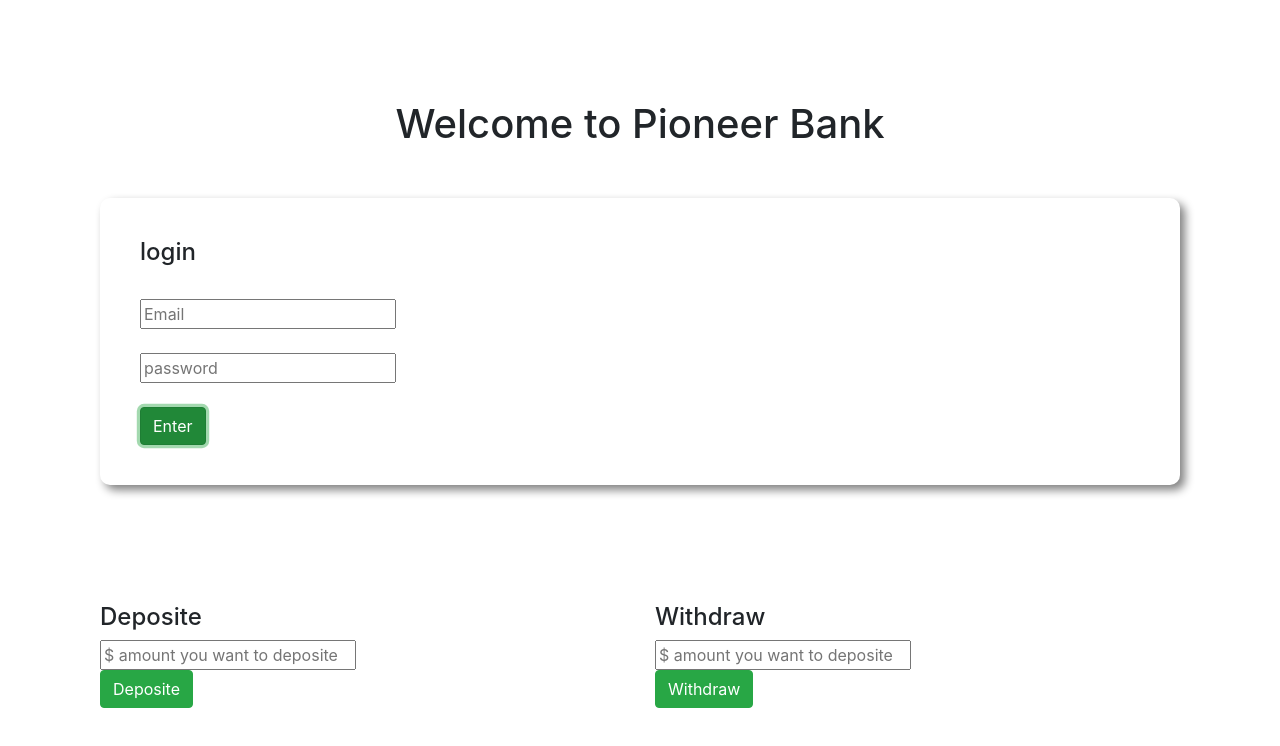
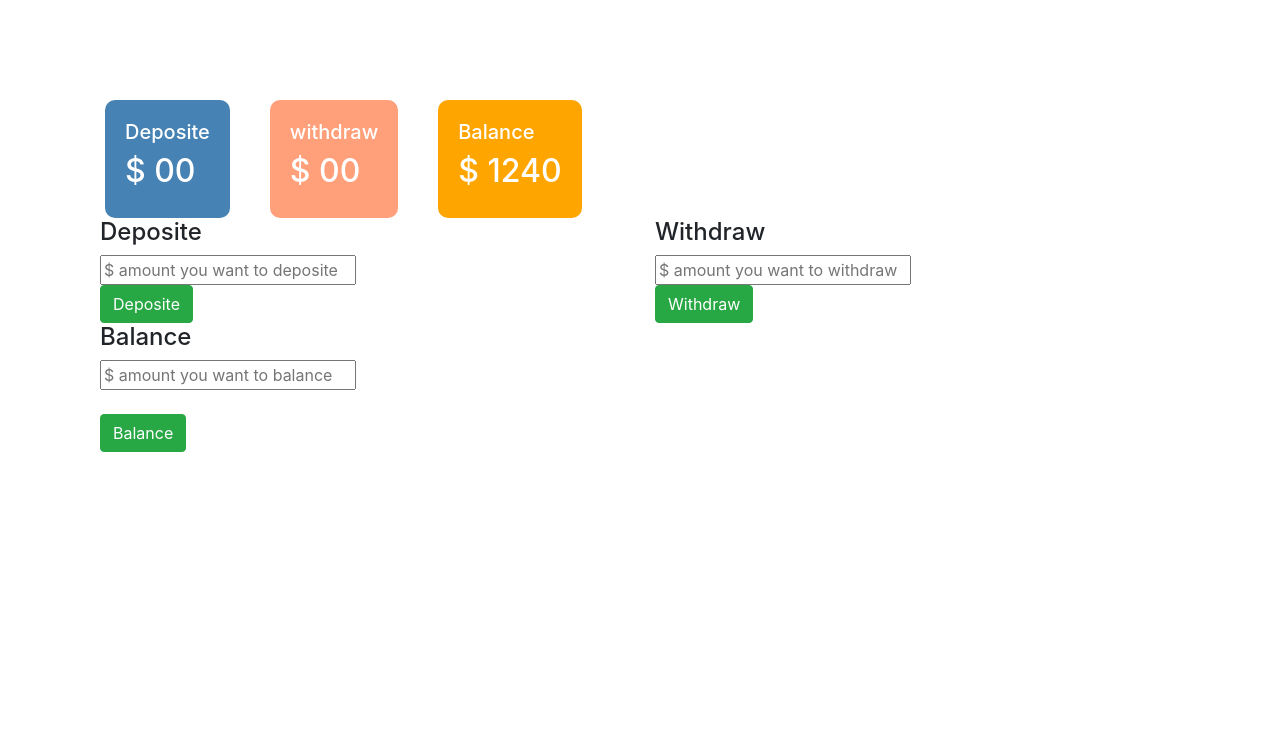
Before and after one commit to Sreyashipaul/Pioneer-Bank, a plain HTML site: page index.html in a window 1280 px wide. Both pictures are taken after a click on the button "Enter". Drawn offline with nearby package versions, Linux system fonts and the light colour scheme.

Commit message:
2nd changes

```diff
--- a/index.html
+++ b/index.html
@@ -45,7 +45,7 @@
         </div>
 
         <div class="col-ma-4">
-            <div class="balnce status">
+            <div class="balance status">
                 <h5> Balance </h5>
                 <h2> $ <span id="current Balance">  1240 </span> </h2>
             </div>
@@ -68,9 +68,19 @@
           <div class="col-md-6">
             <div class="sunmit-area">
              <h4> Withdraw </h4>
-             <input type="text"  class="from-control" placeholder="$ amount you want to deposite">
+             <input type="text"  class="from-control" placeholder="$ amount you want to withdraw">
              <br>
              <button class="btn btn-success"> Withdraw </button>
+            </div>
+
+        </div>
+        <div class="col-md-6">
+            <div class="sunmit-area">
+             <h4> Balance</h4>
+             <input type="text"  class="from-control" placeholder="$ amount you want to balance">
+             <br>
+             <br>
+             <button class="btn btn-success"> Balance </button>
             </div>
 
         </div>
--- a/index.js
+++ b/index.js
@@ -1,3 +1,9 @@
-function insertNumber(number){
-    alert(number);
-}
+//login button event handler
+
+const loginBtn=document.getElementById("login");
+loginBtn.addEventListener("click",function(){
+     const loginArea = document.getElementById("login-area");
+     loginArea.style.display = "none";
+     const transctionArea = document.getElementById("transaction-area");
+     transctionArea.style.display = "block";
+})
--- a/style.css
+++ b/style.css
@@ -11,9 +11,23 @@ body{
     border-radius: 10px;
     box-shadow: 5px 5px 10px gray;
 }
+#transaction-area{
+    display: none;
+}
 .status{
     margin:0 20px;
     color: white;
     padding: 20px;
     border-radius:10px;
 }
+
+ .deposite{
+     background-color: steelblue;
+
+ }
+ .withdraw{
+     background-color: lightsalmon;
+ }
+ .balance{
+     background-color: orange;
+ }
```
